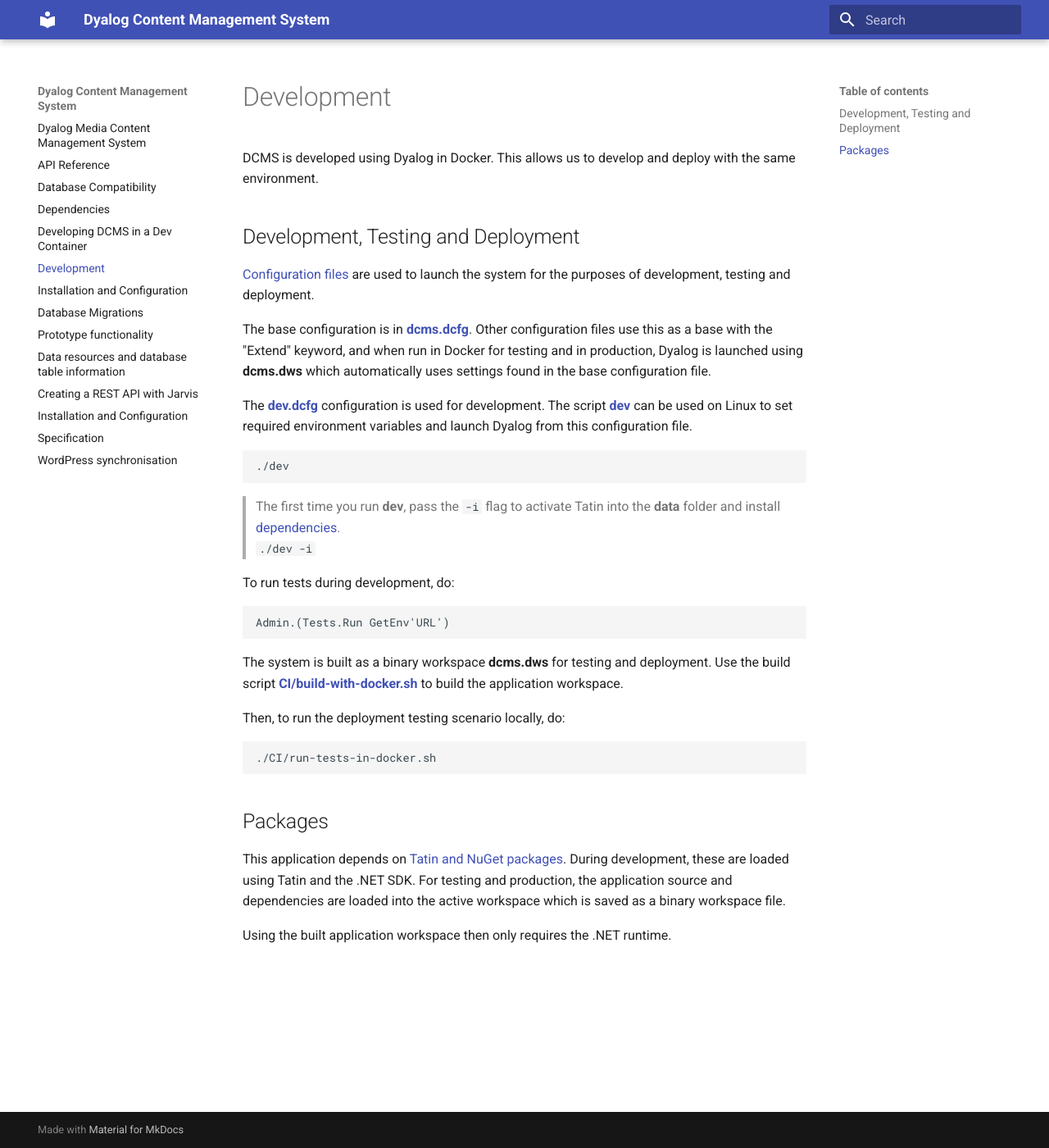
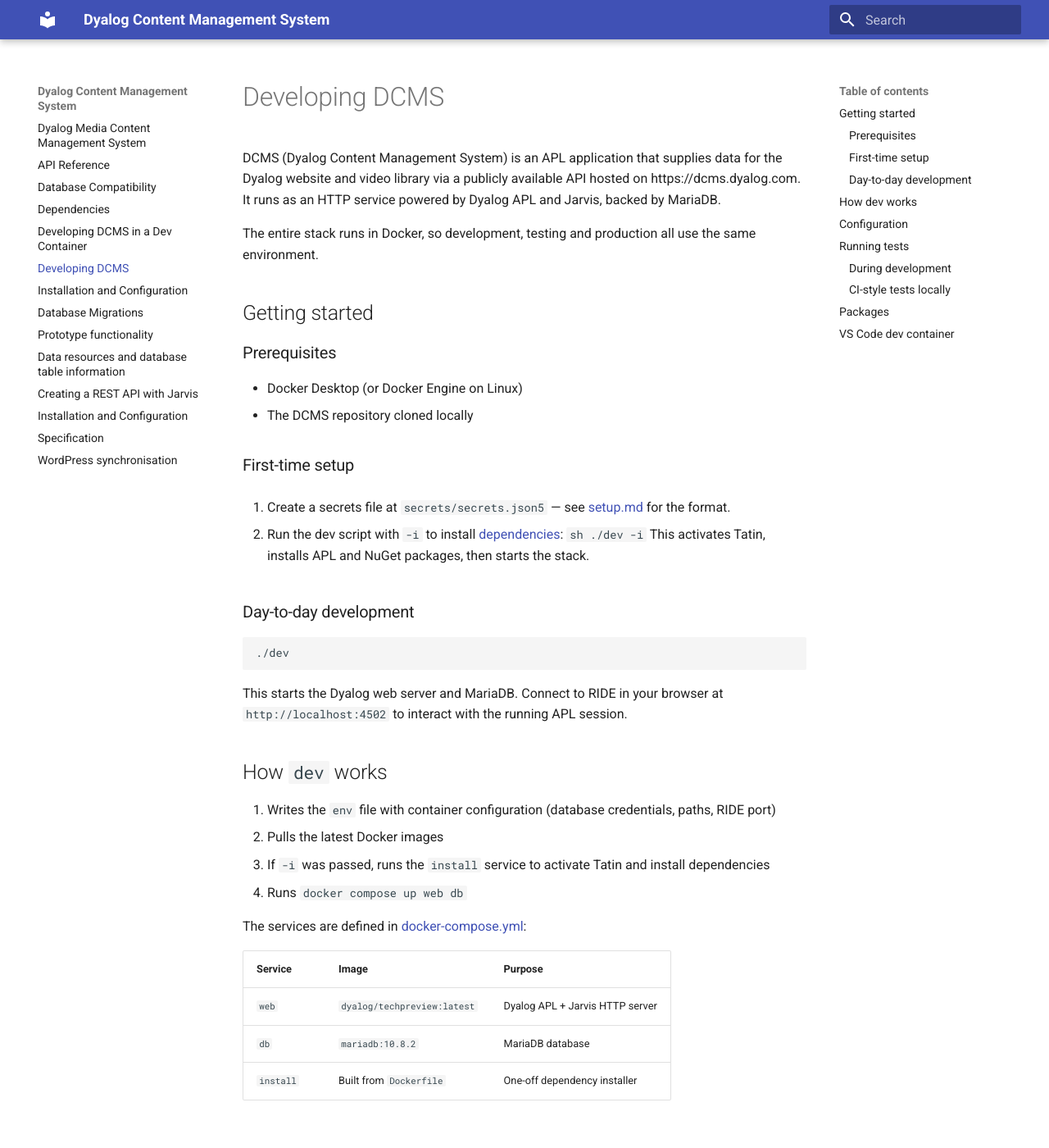
Before and after one commit to Dyalog/DCMS, an MkDocs documentation site: the page built from docs/dev.md, in a window 1280 px wide and 1400 px high. Shown: the whole window at 82% size. Built offline with MkDocs 1.6.1 and Material for MkDocs 9.7.7, drawn with Linux system fonts in a browser that asks for light colours; some of the changed text lies outside the part shown.

Commit message:
better dev instructions

````diff
--- a/docs/dev.md
+++ b/docs/dev.md
@@ -1,35 +1,82 @@
-# Development
-DCMS is developed using Dyalog in Docker. This allows us to develop and deploy with the same environment.
+# Developing DCMS
 
-## Development, Testing and Deployment
-[Configuration files](https://docs.dyalog.com/20.0/unix-installation-and-configuration-guide/configuration-parameters/configuration-files/) are used to launch the system for the purposes of development, testing and deployment.
+DCMS (Dyalog Content Management System) is an APL application that supplies data for the Dyalog website and video library via a publicly available API hosted on https://dcms.dyalog.com. It runs as an HTTP service powered by Dyalog APL and Jarvis, backed by MariaDB.
 
-The base configuration is in [**dcms.dcfg**](../dcms.dcfg). Other configuration files use this as a base with the "Extend" keyword, and when run in Docker for testing and in production, Dyalog is launched using **dcms.dws** which automatically uses settings found in the base configuration file.
+The entire stack runs in Docker, so development, testing and production all use the same environment.
 
-The [**dev.dcfg**](../dev.dcfg) configuration is used for development. The script [**dev**](../dev) can be used on Linux to set required environment variables and launch Dyalog from this configuration file.
+## Getting started
+
+### Prerequisites
+- Docker Desktop (or Docker Engine on Linux)
+- The DCMS repository cloned locally
+
+### First-time setup
+
+1. Create a secrets file at `secrets/secrets.json5` — see [setup.md](setup.md#secrets) for the format.
+
+2. Run the dev script with `-i` to install [dependencies](dependencies.md):
+   ```sh
+   ./dev -i
+   ```
+   This activates Tatin, installs APL and NuGet packages, then starts the stack.
+
+### Day-to-day development
 
 ```sh
 ./dev
 ```
 
-> The first time you run **dev**, pass the `-i` flag to activate Tatin into the **data** folder and install [dependencies](./dependencies.md).
-> `./dev -i`
+This starts the Dyalog web server and MariaDB. Connect to RIDE in your browser at `http://localhost:4502` to interact with the running APL session.
 
-To run tests during development, do:
+## How `dev` works
+
+1. Writes the `env` file with container configuration (database credentials, paths, RIDE port)
+2. Pulls the latest Docker images
+3. If `-i` was passed, runs the `install` service to activate Tatin and install dependencies
+4. Runs `docker compose up web db`
+
+The services are defined in [docker-compose.yml](../docker-compose.yml):
+
+| Service   | Image                       | Purpose                                    |
+|-----------|-----------------------------|--------------------------------------------|
+| `web`     | `dyalog/techpreview:latest` | Dyalog APL + Jarvis HTTP server            |
+| `db`      | `mariadb:10.8.2`            | MariaDB database                           |
+| `install` | Built from `Dockerfile`     | One-off dependency installer               |
+
+## Configuration
+
+[Configuration files](https://docs.dyalog.com/20.0/unix-installation-and-configuration-guide/configuration-parameters/configuration-files/) control how Dyalog launches. The base configuration is in [dcms.dcfg](../dcms.dcfg). The development configuration [dev.dcfg](../dev.dcfg) extends it.
+
+## Running tests
+
+### During development
+
+In the RIDE session:
 
 ```apl
 Admin.(Tests.Run GetEnv'URL')
 ```
 
-The system is built as a binary workspace **dcms.dws** for testing and deployment. Use the build script [**CI/build-with-docker.sh**](../CI/build-with-docker.sh) to build the application workspace.
+### CI-style tests locally
 
-Then, to run the deployment testing scenario locally, do:
+To run the full deployment testing scenario (install dependencies, start the stack, run tests):
 
 ```sh
 ./CI/run-tests-in-docker.sh
 ```
 
+If you are inside the VS Code dev container, use the dev container variant instead:
+
+```sh
+./CI/run-tests-in-dev-container.sh
+```
+
+These scripts are for local testing only — the Jenkinsfile orchestrates Docker directly for CI.
+
 ## Packages
-This application depends on [Tatin and NuGet packages](./dependencies.md). During development, these are loaded using Tatin and the .NET SDK. For testing and production, the application source and dependencies are loaded into the active workspace which is saved as a binary workspace file.
 
-Using the built application workspace then only requires the .NET runtime.
+This application depends on [Tatin and NuGet packages](dependencies.md). These are loaded using Tatin and the .NET SDK.
+
+## VS Code dev container
+
+If you use VS Code, there is an optional [dev container](dev-container.md) setup. The dev container provides a consistent development toolbox without installing anything on your host beyond Docker Desktop and VS Code. See [dev-container.md](dev-container.md) for details.
````
